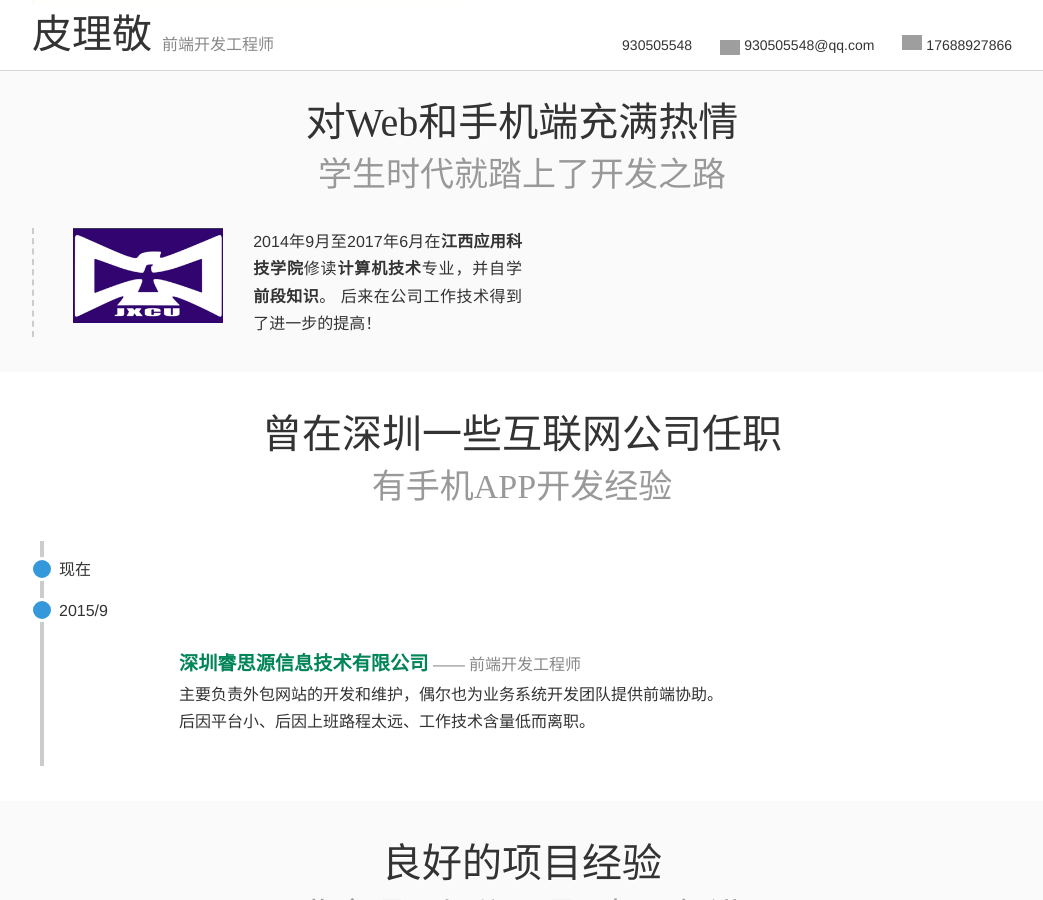
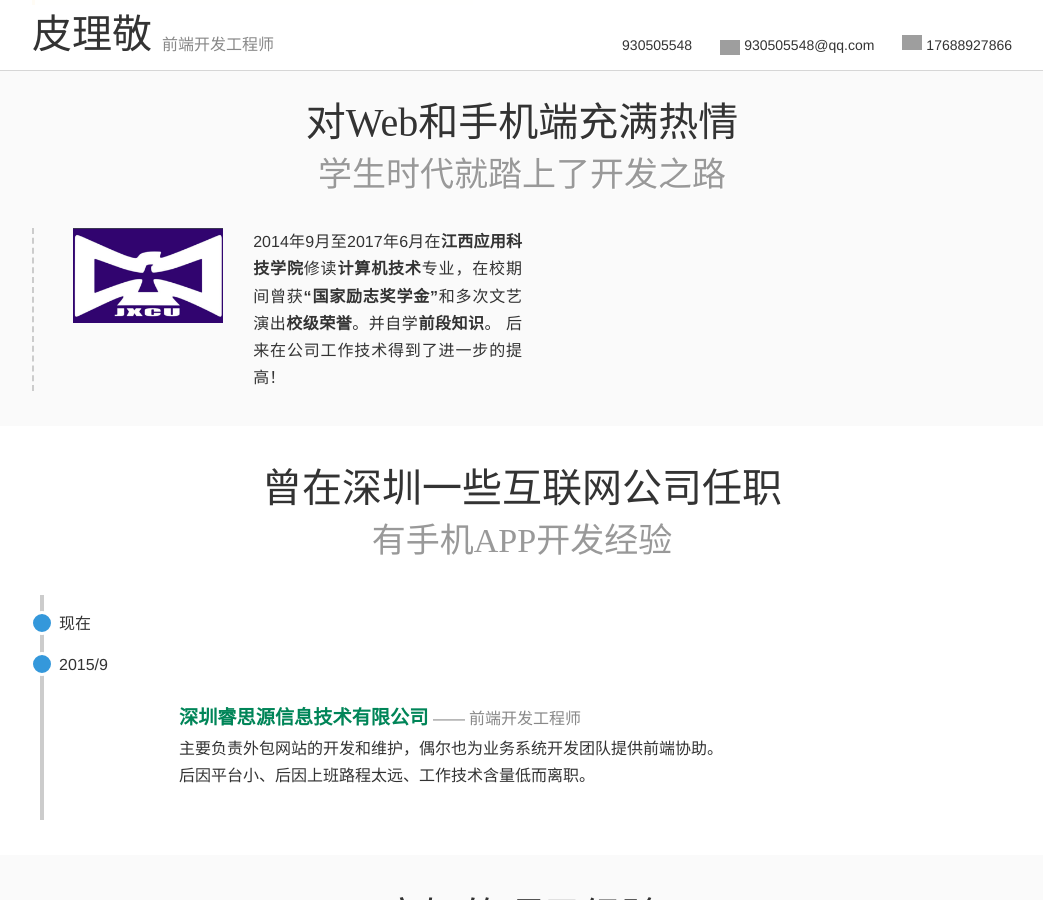
Before and after one commit to pilijing/pilijing.github.io, a Jekyll site: the page index.html, which Jekyll copies as it is, in a window 1280 px wide and 900 px high, scrolled down 515 px. Shown: the whole window, without its empty margins (118-1161 px from the left). Built offline with Jekyll 4.4.1, drawn with Linux system fonts in a browser that asks for light colours; comment, search, counter and statistics services are not loaded; grey boxes are pictures that could not be loaded.

Commit message:
修改html

```diff
--- a/index.html
+++ b/index.html
@@ -122,7 +122,7 @@ body.parentNode.style.overflow = body.style.overflow = 'hidden';
 						<a href="http://www.jxcsedu.com/" target="_blank" class="not-for-print">
 							<img src="images/edu-logo-scnu.jpg" alt="江西应用科技学院" class="edu__logo" />
 						</a>
-						<p class="content">2014年9月至2017年6月在<strong>江西应用科技学院</strong>修读<strong>计算机技术</strong>专业，并自学<strong>前段知识</strong>。
+						<p class="content">2014年9月至2017年6月在<strong>江西应用科技学院</strong>修读<strong>计算机技术</strong>专业，在校期间曾获<strong>“国家励志奖学金”</strong>和多次文艺演出<strong>校级荣誉</strong>。并自学<strong>前段知识</strong>。
 							后来在公司工作技术得到了进一步的提高！
 						</p>
 					</div>
```
